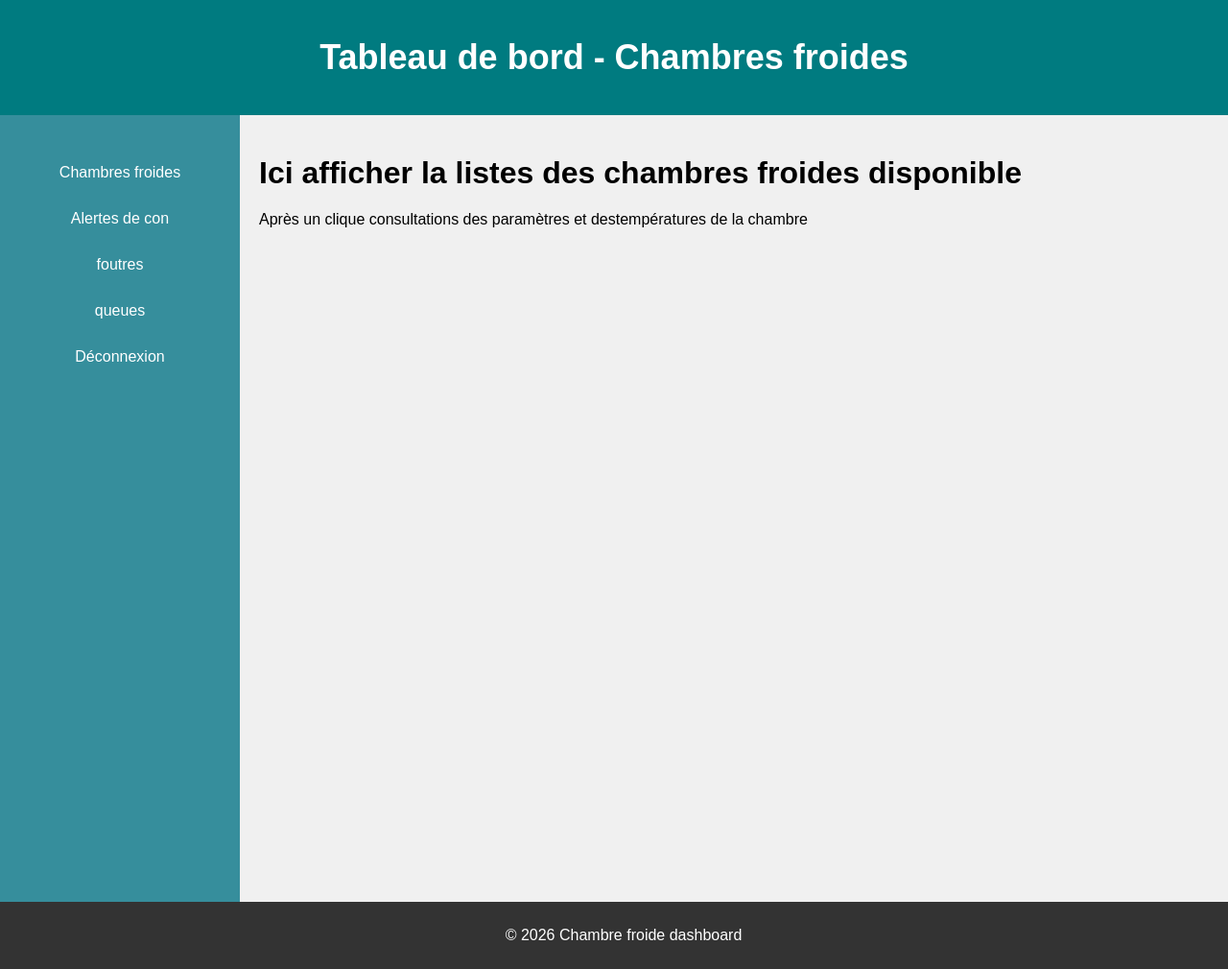
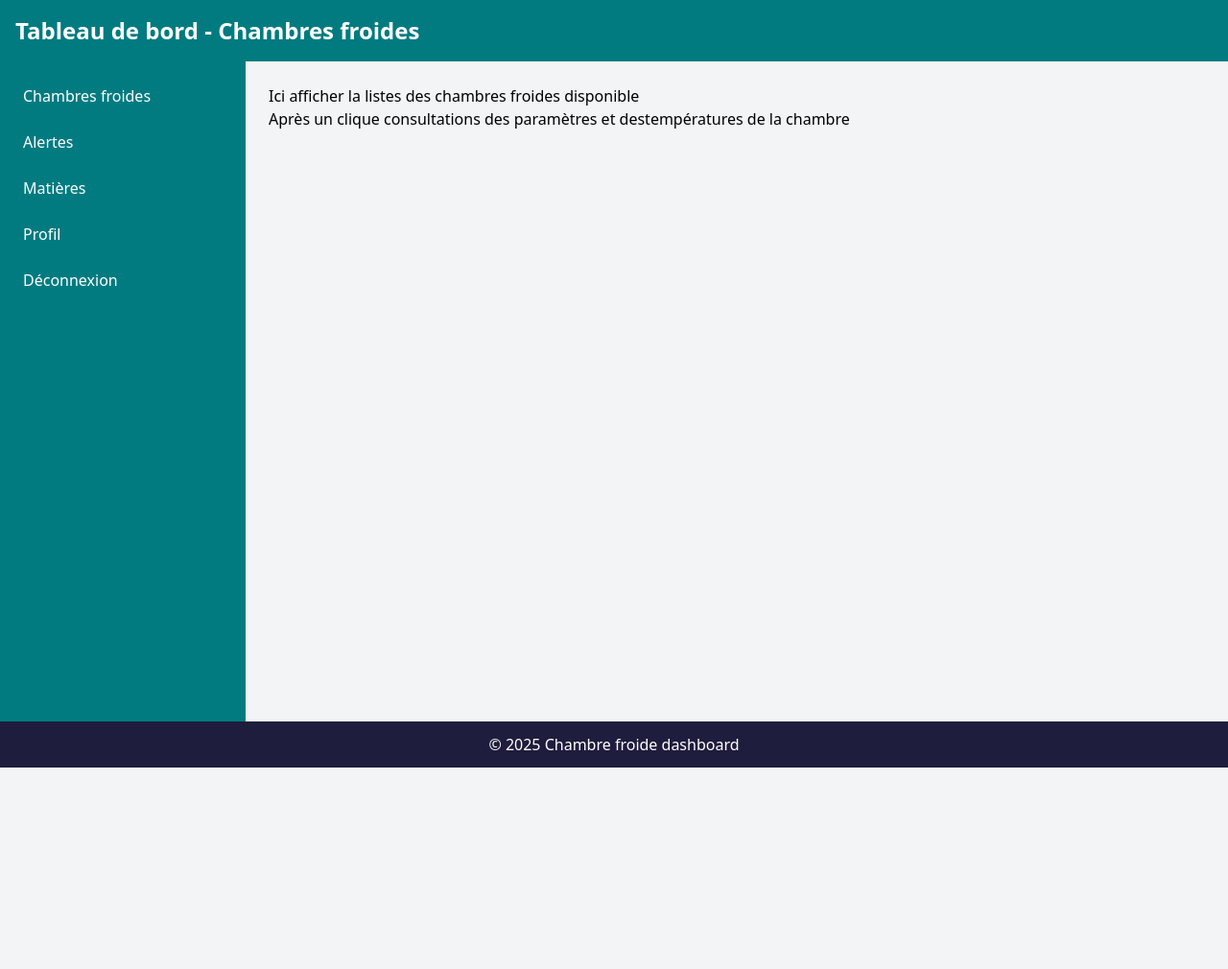
Before and after one commit to MaloM03/ColdRoomsDashboard, a Flask app: page / in a window 1280 px wide. Shown: the whole page at 96% size. After the commit the page ends 800 px from the top, so only its background shows below. Run offline with Flask 3, Linux system fonts and the light colour scheme; some libraries are stand-ins or nearby versions.

Commit message:
tailwind

```diff
--- a/app/static/css/login.css
+++ b/app/static/css/login.css
@@ -1,5 +1,5 @@
 .login-container {
-    background-color: #fff;
+    background-color: #ffffff;
     padding: 20px;
     border-radius: 8px;
     box-shadow: 0 2px 10px rgba(0, 0, 0, 0.1);
--- a/app/static/css/main.css
+++ /dev/null
@@ -1 +0,0 @@
-@import "tailwindcss";
--- a/app/static/css/style.css
+++ b/app/static/css/style.css
@@ -11,8 +11,8 @@ body {
 
 /* Bandeau supérieur */
 header {
-    background-color: #007b80;
-    color: white;
+    background-color: #80003c;
+    color: rgb(36, 25, 25);
     text-align: center;
     padding: 15px;
     font-size: 18px;
@@ -27,7 +27,7 @@ header {
 /* Menu latéral */
 .sidebar {
     width: 250px;
-    background-color: #368e9c;
+    background-color: #83206a;
     padding-top: 20px;
     min-height: 100vh;
 }
@@ -46,11 +46,11 @@ header {
     text-decoration: none;
     color: white;
     display: block;
-    transition: background 0.3s;
+    transition: background 45s;
 }
 
 .sidebar ul li a:hover {
-    background-color: #24707d;
+    background-color: #0a0a0a;
 }
 
 /* Contenu principal */
--- a/app/templates/base.html
+++ b/app/templates/base.html
@@ -3,37 +3,51 @@
 <head>
     <meta charset="UTF-8">
     <meta name="viewport" content="width=device-width, initial-scale=1.0">
-    <title>{% block title %}Tableau de bords - Chambres froides{% endblock %}</title>
-    <link rel="stylesheet" href="{{ url_for('static', filename='css/style.css') }}">
+    <title>{% block title %}Tableau de bord - Chambres froides{% endblock %}</title>
+    <script src="https://cdn.tailwindcss.com"></script>
 </head>
-<body>
+<body class="bg-gray-100 flex flex-col min-h-screen">
 
     <!-- Bandeau supérieur -->
-    <header>
-        <h1>Tableau de bord - Chambres froides</h1>
+    <header class="bg-[#017b80] text-white p-4 flex justify-between items-center">
+        <h1 class="text-2xl font-bold">Tableau de bord - Chambres froides</h1>
+
+        <!-- Menu burger avec <details> -->
+        <details class="md:hidden">
+            <summary class="text-white text-2xl cursor-pointer">☰</summary>
+            <nav class="absolute top-16 left-0 w-full bg-gray-800 text-white p-4 space-y-2 shadow-md">
+                <ul class="space-y-2">
+                    <li><a href="{{ url_for('index') }}" class="block p-2 hover:bg-gray-700">Chambres froides</a></li>
+                    <li><a href="{{ url_for('alerts') }}" class="block p-2 hover:bg-gray-700">Alertes</a></li>
+                    <li><a href="#" class="block p-2 hover:bg-gray-700">Paramètres</a></li>
+                    <li><a href="#" class="block p-2 hover:bg-gray-700">Profil</a></li>
+                    <li><a href="#" class="block p-2 hover:bg-red-600">Déconnexion</a></li>
+                </ul>
+            </nav>
+        </details>
     </header>
 
-    <div class="container">
-        <!-- Menu latéral -->
-        <nav class="sidebar">
-            <ul>
-                <li><a href="{{ url_for('index') }}">Chambres froides</a></li>
-                <li><a href="{{ url_for('alerts') }}">Alertes de con</a></li>
-                <li><a href="#">foutres</a></li>
-                <li><a href="#">queues</a></li>
-                <li><a href="#">Déconnexion</a></li>
+    <div class="flex flex-1">
+        <!-- Menu latéral (Toujours visible sur desktop) -->
+        <nav class="hidden md:block bg-[#017b80] text-white w-64 p-4 space-y-4">
+            <ul class="space-y-2">
+                <li><a href="{{ url_for('index') }}" class="block p-2 hover:bg-gray-700">Chambres froides</a></li>
+                <li><a href="{{ url_for('alerts') }}" class="block p-2 hover:bg-gray-700">Alertes</a></li>
+                <li><a href="#" class="block p-2 hover:bg-gray-700">Matières</a></li>
+                <li><a href="#" class="block p-2 hover:bg-gray-700">Profil</a></li>
+                <li><a href="#" class="block p-2 hover:bg-red-600">Déconnexion</a></li>
             </ul>
         </nav>
 
-        <!-- Contenu de chaque page -->
-        <main class="content">
+        <!-- Contenu principal -->
+        <main class="flex-1 p-6">
             {% block content %}{% endblock %}
         </main>
     </div>
 
     <!-- Pied de page -->
-    <footer>
-        <p>&copy; 2026 Chambre froide dashboard</p>
+    <footer class="bg-[#1f1d3d] text-white text-center p-3 mt-auto">
+        &copy; 2025 Chambre froide dashboard
     </footer>
 
 </body>
```
Also changed, not shown: app/templates/login.html (+27 -18 lines), package.json (deleted, +0 -23 lines), package-lock.json (deleted).
